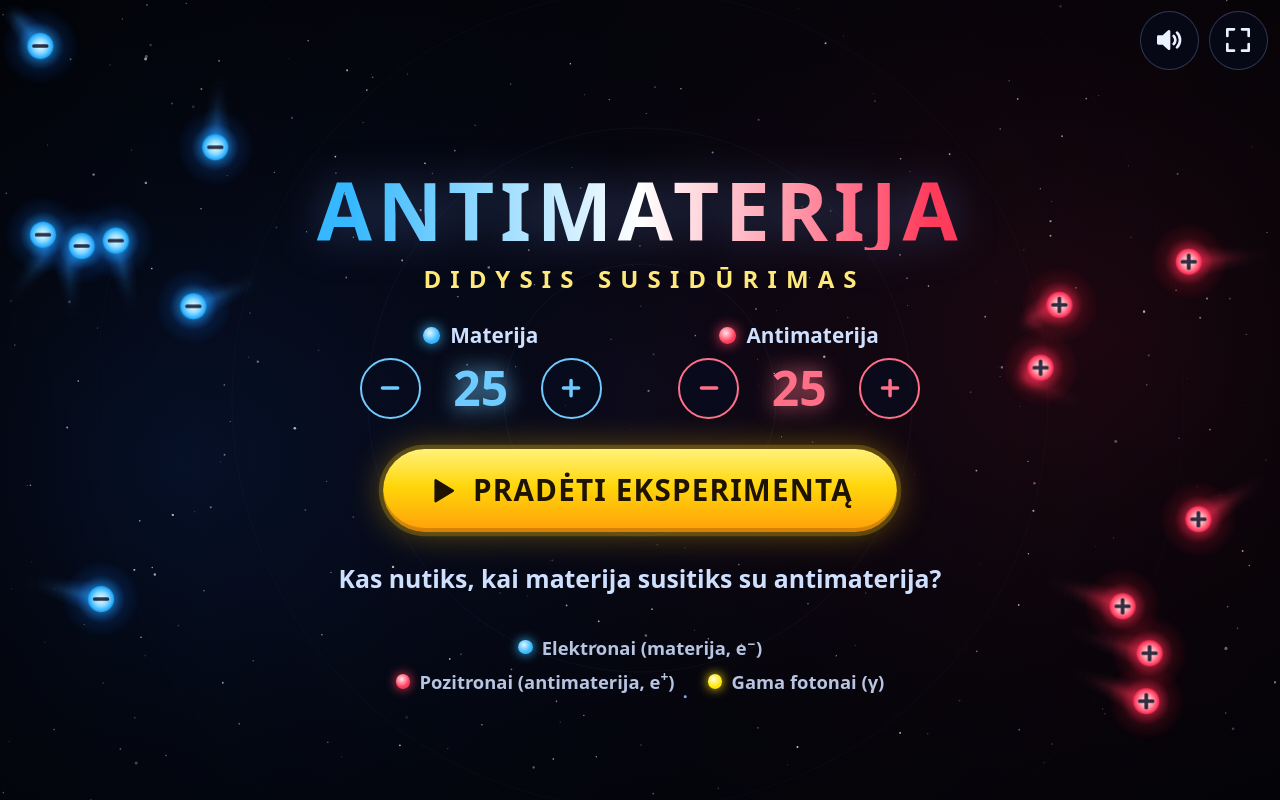
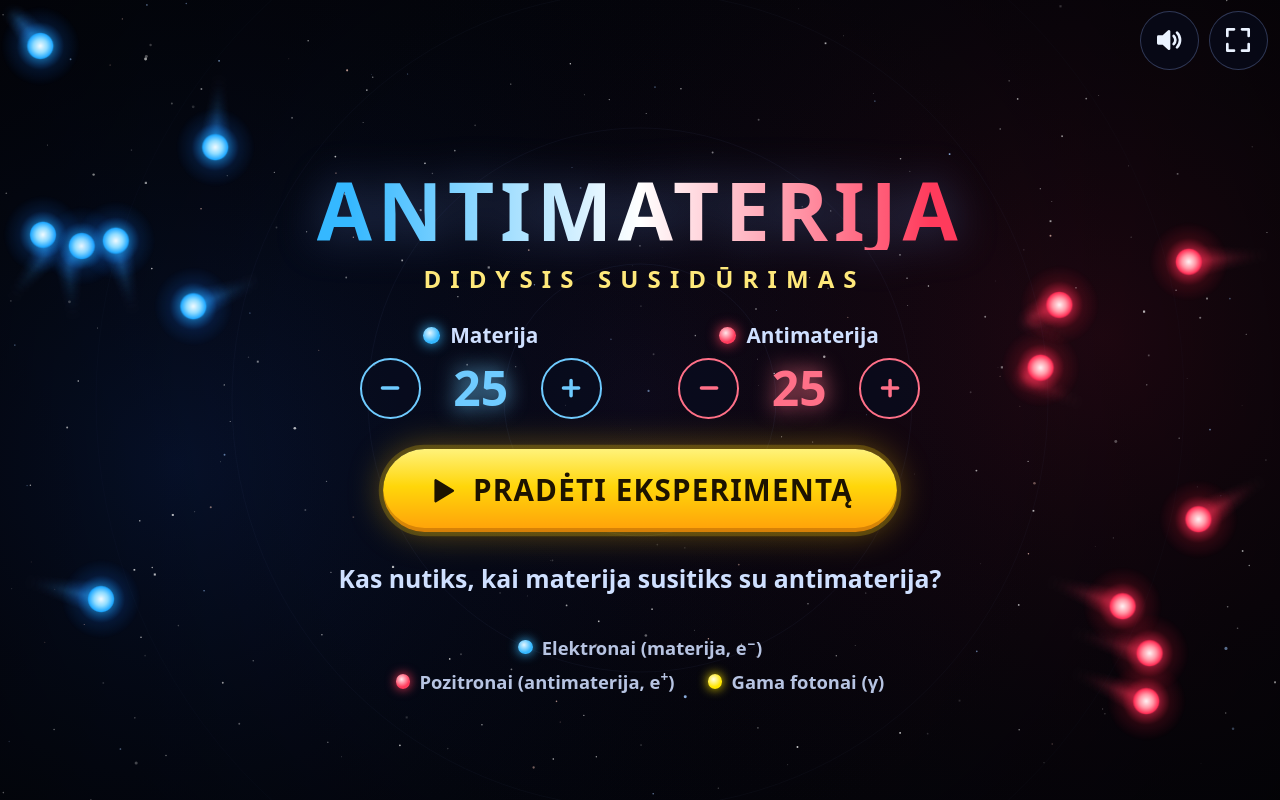
Before and after one commit to paulius-sladkevicius/antimaterija-game, a plain HTML site: page index.html in a window 1280 px wide. Drawn offline with Linux system fonts and the light colour scheme.

Commit message:
Remove the minus and plus signs from particles
Co-Authored-By: Claude Opus 5.5 <noreply@anthropic.com>
Claude-Session: https://claude.ai/code/session_013FKHugeVSLrwCfpt5eydwa

```diff
--- a/index.html
+++ b/index.html
@@ -482,7 +482,7 @@
   };
 
   // ------------------------------------------------------------------ sprites
-  function glow(radius, stops, symbol) {
+  function glow(radius, stops) {
     const size = Math.max(4, Math.ceil(radius * 2 * DPR));
     const c = document.createElement('canvas');
     c.width = c.height = size;
@@ -491,24 +491,14 @@
     for (const [o, col] of stops) grad.addColorStop(o, col);
     g.fillStyle = grad;
     g.fillRect(0, 0, size, size);
-    if (symbol) {                                   // "−" on electrons, "+" on positrons
-      const l = R * 0.52 * DPR;
-      g.strokeStyle = 'rgba(2, 8, 30, .82)';
-      g.lineWidth = Math.max(1.5, R * 0.3 * DPR);
-      g.lineCap = 'round';
-      g.beginPath();
-      g.moveTo(m - l, m); g.lineTo(m + l, m);
-      if (symbol === '+') { g.moveTo(m, m - l); g.lineTo(m, m + l); }
-      g.stroke();
-    }
     return c;
   }
 
   function buildSprites() {
     const k = 1 / 3.2;                              // core radius as a fraction of the sprite radius
     spr.body = [
-      glow(R * 3.2, [[0, '#f2fbff'], [k * 0.55, '#8fdcff'], [k, '#1fa8ff'], [k + 0.03, 'rgba(31,160,255,.5)'], [0.6, 'rgba(20,120,255,.13)'], [1, 'rgba(20,120,255,0)']], '-'),
-      glow(R * 3.2, [[0, '#fff4f5'], [k * 0.55, '#ff9aa8'], [k, '#ff2d55'], [k + 0.03, 'rgba(255,45,85,.5)'], [0.6, 'rgba(255,30,60,.13)'], [1, 'rgba(255,30,60,0)']], '+'),
+      glow(R * 3.2, [[0, '#f2fbff'], [k * 0.55, '#8fdcff'], [k, '#1fa8ff'], [k + 0.03, 'rgba(31,160,255,.5)'], [0.6, 'rgba(20,120,255,.13)'], [1, 'rgba(20,120,255,0)']]),
+      glow(R * 3.2, [[0, '#fff4f5'], [k * 0.55, '#ff9aa8'], [k, '#ff2d55'], [k + 0.03, 'rgba(255,45,85,.5)'], [0.6, 'rgba(255,30,60,.13)'], [1, 'rgba(255,30,60,0)']]),
     ];
     spr.trail = [
       glow(R * 1.5, [[0, 'rgba(60,180,255,.9)'], [0.5, 'rgba(30,140,255,.35)'], [1, 'rgba(30,140,255,0)']]),
--- a/sw.js
+++ b/sw.js
@@ -1,6 +1,6 @@
 // Offline cache for ANTIMATERIJA: DIDYSIS SUSIDŪRIMAS.
 // Bump the version whenever a cached file changes.
-const CACHE = 'antimaterija-v5';
+const CACHE = 'antimaterija-v6';
 const FILES = ['./', 'index.html', 'manifest.webmanifest', 'icon-192.png', 'icon-512.png'];
 
 self.addEventListener('install', (event) => {
```
